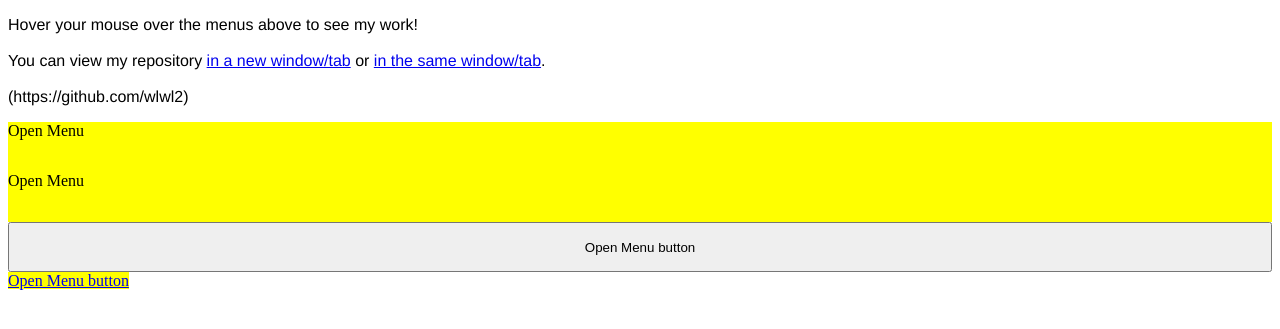
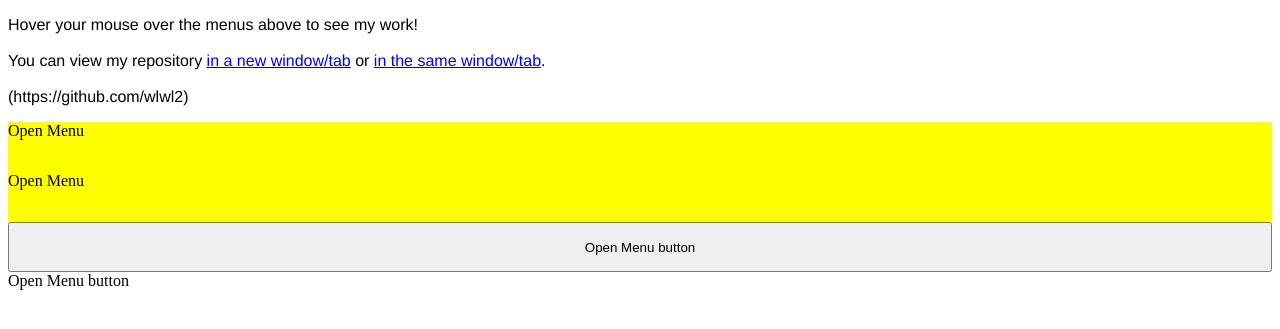
Before and after one commit to wlwl2/wlwl2.github.io, a plain HTML site: page index.html in a window 1280 px wide. Shown: the part 153-482 px from the top of the page. Drawn offline with Linux system fonts and the light colour scheme.

Commit message:
Revert "Testing branch"

```diff
--- a/index.html
+++ b/index.html
@@ -46,7 +46,7 @@
     <div class="openMenu">Open Menu</div>
     <nav class="openMenu">Open Menu</nav>
     <button class="openMenuButton">Open Menu button</button>
-    <a href="#" class="openMenu">Open Menu button</a>
+    <a class="openMenuButton">Open Menu button</a>
 
 
 
```
